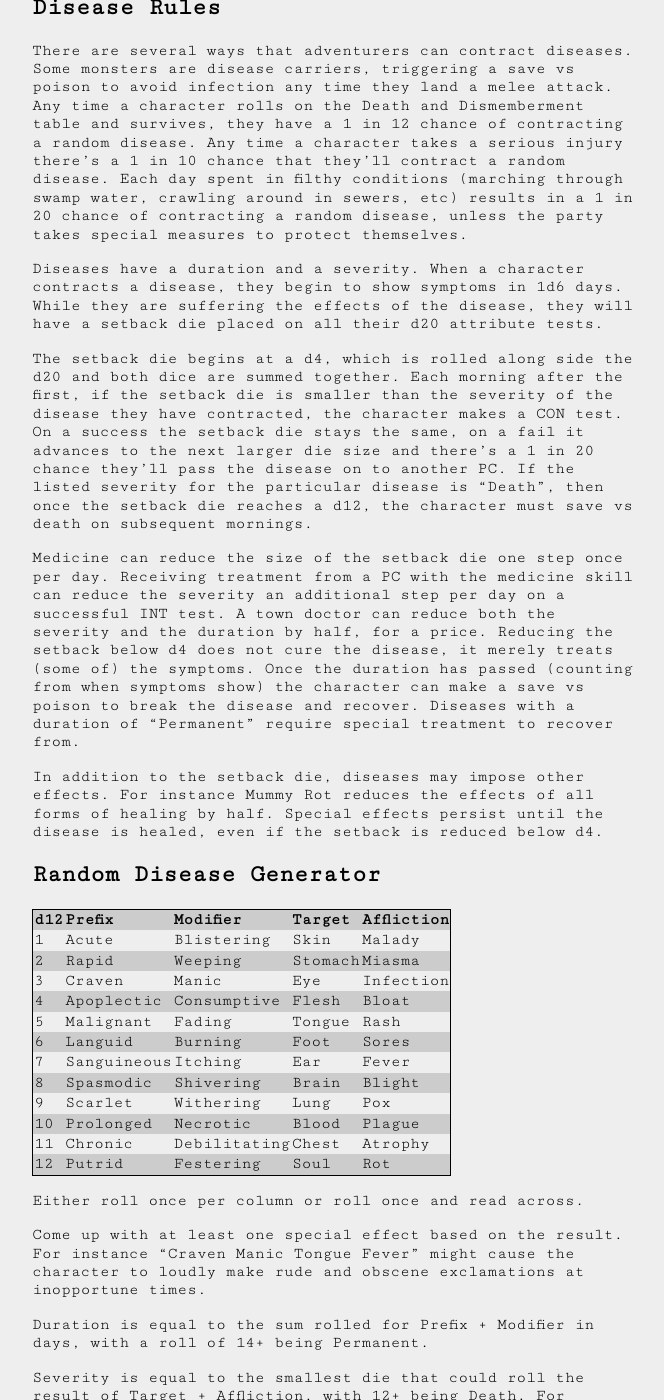
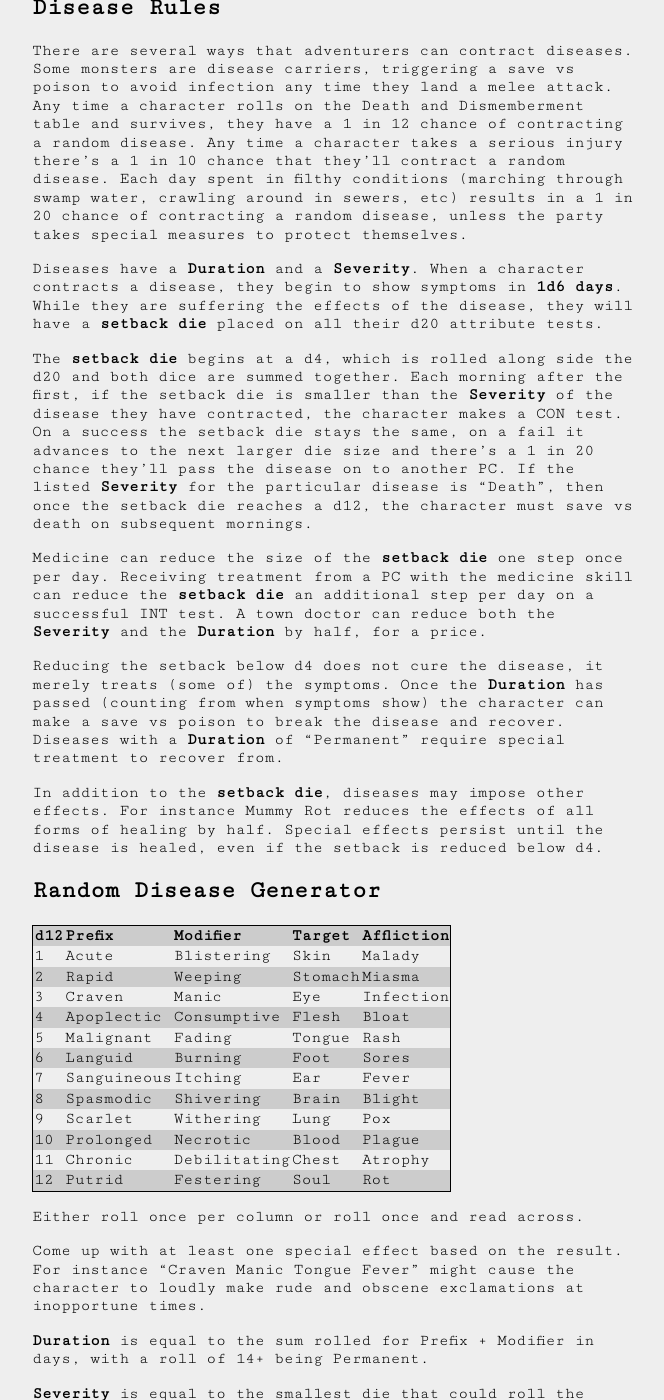
Before and after one commit to flumph-philosopher/flumph-philosopher.github.io, a Jekyll site: the page built from _posts/2020-09-07-disease.md, in a window 1280 px wide and 1400 px high, scrolled down 566 px. Shown: the whole window, without its empty margins (147-811 px from the left). Built offline with Jekyll 4.4.1, drawn with Linux system fonts in a browser that asks for light colours; nearby versions of some CDN libraries; some of the changed text lies outside the part shown.

Commit message:
Fix errors

```diff
--- a/_posts/2020-09-07-disease.md
+++ b/_posts/2020-09-07-disease.md
@@ -29,25 +29,26 @@ Any time a character takes a serious injury there's a 1 in 10 chance that they'l
 Each day spent in filthy conditions (marching through swamp water, crawling around in sewers, etc) results in a 1 in 20 chance of contracting a random disease,
 unless the party takes special measures to protect themselves.
 
-Diseases have a duration and a severity.
-When a character contracts a disease, they begin to show symptoms in 1d6 days.
-While they are suffering the effects of the disease, they will have a setback die placed on all their d20 attribute tests.
+Diseases have a **Duration** and a **Severity**.
+When a character contracts a disease, they begin to show symptoms in **1d6 days**.
+While they are suffering the effects of the disease, they will have a **setback die** placed on all their d20 attribute tests.
 
-The setback die begins at a d4, which is rolled along side the d20 and both dice are summed together.
-Each morning after the first, if the setback die is smaller than the severity of the disease they have contracted,
+The **setback die** begins at a d4, which is rolled along side the d20 and both dice are summed together.
+Each morning after the first, if the setback die is smaller than the **Severity** of the disease they have contracted,
 the character makes a CON test.
 On a success the setback die stays the same, on a fail it advances to the next larger die size
 and there's a 1 in 20 chance they'll pass the disease on to another PC.
-If the listed severity for the particular disease is "Death", then once the setback die reaches a d12, the character must save vs death on subsequent mornings.
+If the listed **Severity** for the particular disease is "Death", then once the setback die reaches a d12, the character must save vs death on subsequent mornings.
 
-Medicine can reduce the size of the setback die one step once per day.
-Receiving treatment from a PC with the medicine skill can reduce the severity an additional step per day on a successful INT test.
-A town doctor can reduce both the severity and the duration by half, for a price.
+Medicine can reduce the size of the **setback die** one step once per day.
+Receiving treatment from a PC with the medicine skill can reduce the **setback die** an additional step per day on a successful INT test.
+A town doctor can reduce both the **Severity** and the **Duration** by half, for a price.
+
 Reducing the setback below d4 does not cure the disease, it merely treats (some of) the symptoms.
-Once the duration has passed (counting from when symptoms show) the character can make a save vs poison to break the disease and recover.
-Diseases with a duration of "Permanent" require special treatment to recover from.
+Once the **Duration** has passed (counting from when symptoms show) the character can make a save vs poison to break the disease and recover.
+Diseases with a **Duration** of "Permanent" require special treatment to recover from.
 
-In addition to the setback die, diseases may impose other effects.
+In addition to the **setback die**, diseases may impose other effects.
 For instance Mummy Rot reduces the effects of all forms of healing by half.
 Special effects persist until the disease is healed, even if the setback is reduced below d4.
 
@@ -73,14 +74,14 @@ Either roll once per column or roll once and read across.
 Come up with at least one special effect based on the result.
 For instance "Craven Manic Tongue Fever" might cause the character to loudly make rude and obscene exclamations at inopportune times.
 
-Duration is equal to the sum rolled for Prefix + Modifier in days, with a roll of 14+ being Permanent.
+**Duration** is equal to the sum rolled for Prefix + Modifier in days, with a roll of 14+ being Permanent.
 
-Severity is equal to the smallest die that could roll the result of Target + Affliction, with 12+ being Death.
-For example Stomach(2) + Infection(3) = 5 so d6 severity.
+**Severity** is equal to the smallest die that could roll the result of Target + Affliction, with 12+ being Death.
+For example Stomach(2) + Infection(3) = 5 so d6 **Severity**.
 
 Putting it all together, rolling 4, 8, 6, and 3 results in:
 * "Apoplectic Shivering Foot Infection"
-    * 12 Days duration
-    * d10 Severity
+    * 12 Days **Duration**
+    * d10 **Severity**
     * "Shivering"; It's hard to carry a full pack when you have the shakes, occupies 2 inventory slots until cured.
     * "Foot Infection"; Reduces walking speed by half.
```
